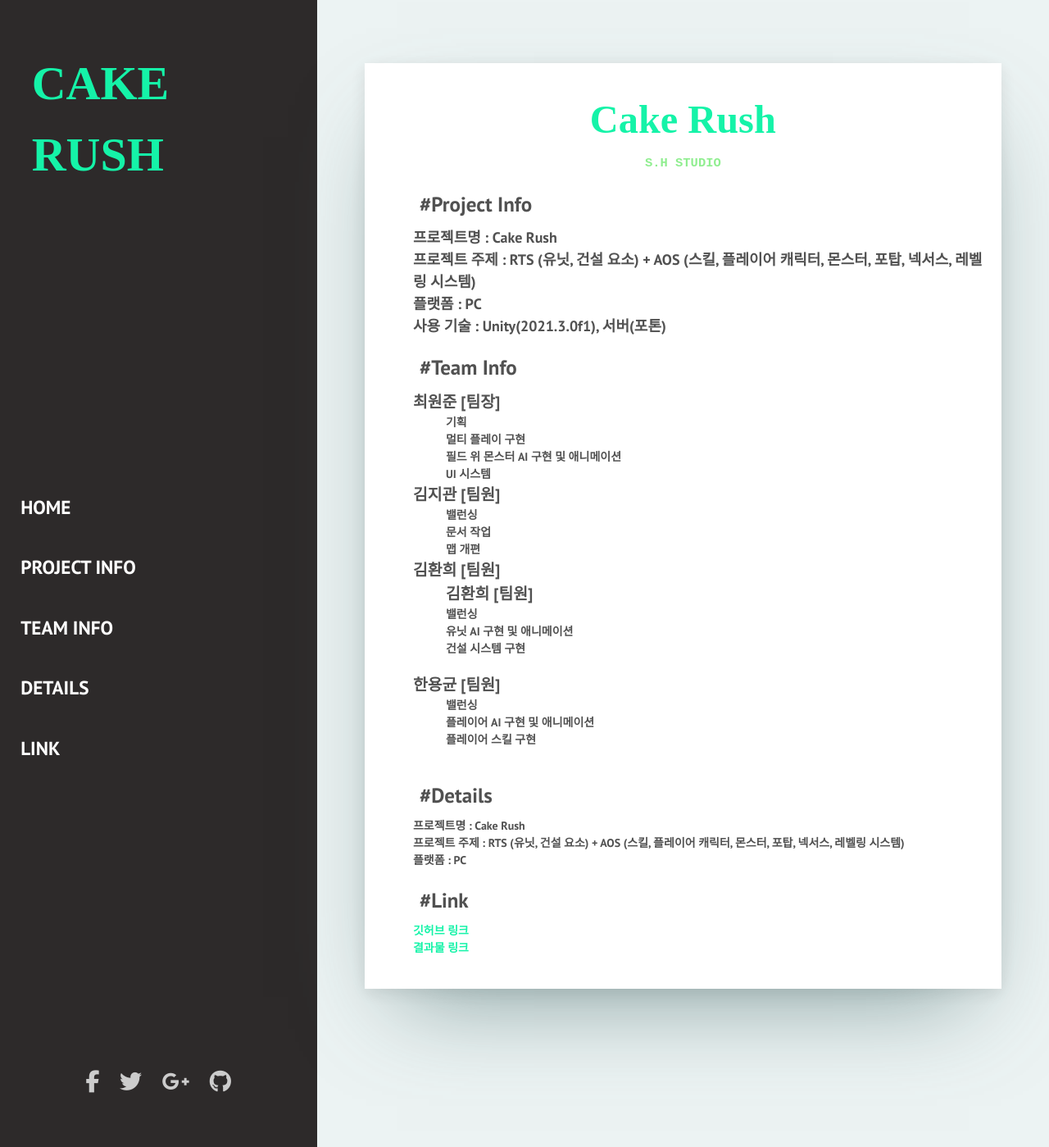
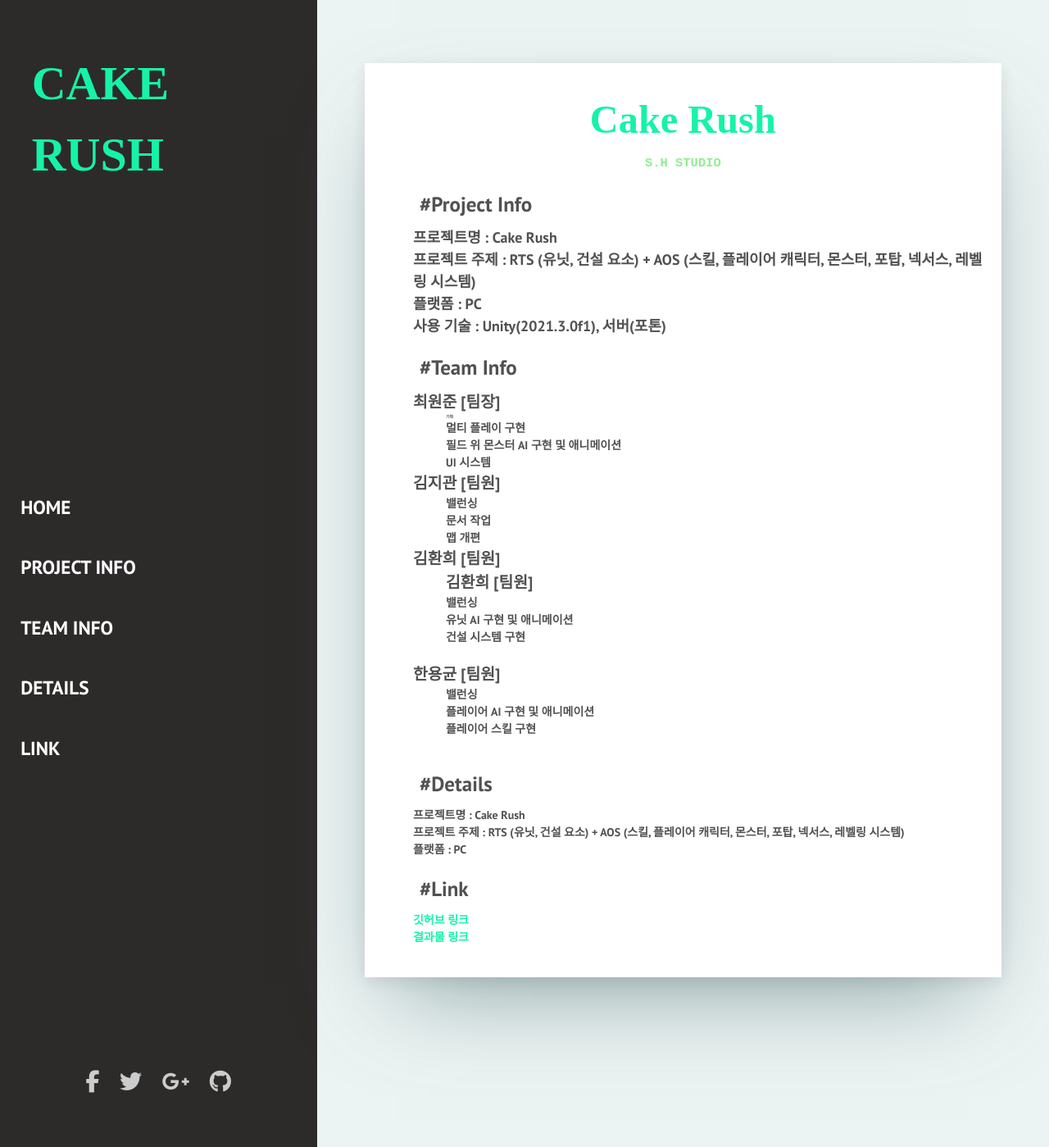
Before and after one commit to yong-gyun/Cake-Rush, a Jekyll site: the page built from index.html, in a window 1280 px wide and 1399 px high. Shown: the whole window at 82% size. Built offline with Jekyll 4.4.1, drawn with Linux system fonts in a browser that asks for light colours; nearby versions of some CDN libraries; some web fonts are replaced; library files that are not in the unit come from our copies; the list of posts is cut into pages by our own code.

Commit message:
Update index.html

```diff
--- a/index.html
+++ b/index.html
@@ -45,7 +45,7 @@
         <div class="form-item">
         최원준 [팀장]
         <ul>
-          <li class="main_li">기획</li>
+          <li class="main_li" style="font-size: 5px;">기획</li>
           <li class="main_li">멀티 플레이 구현</li>
           <li class="main_li">필드 위 몬스터 AI 구현 및 애니메이션</li>
           <li class="main_li">UI 시스템</li>
```
